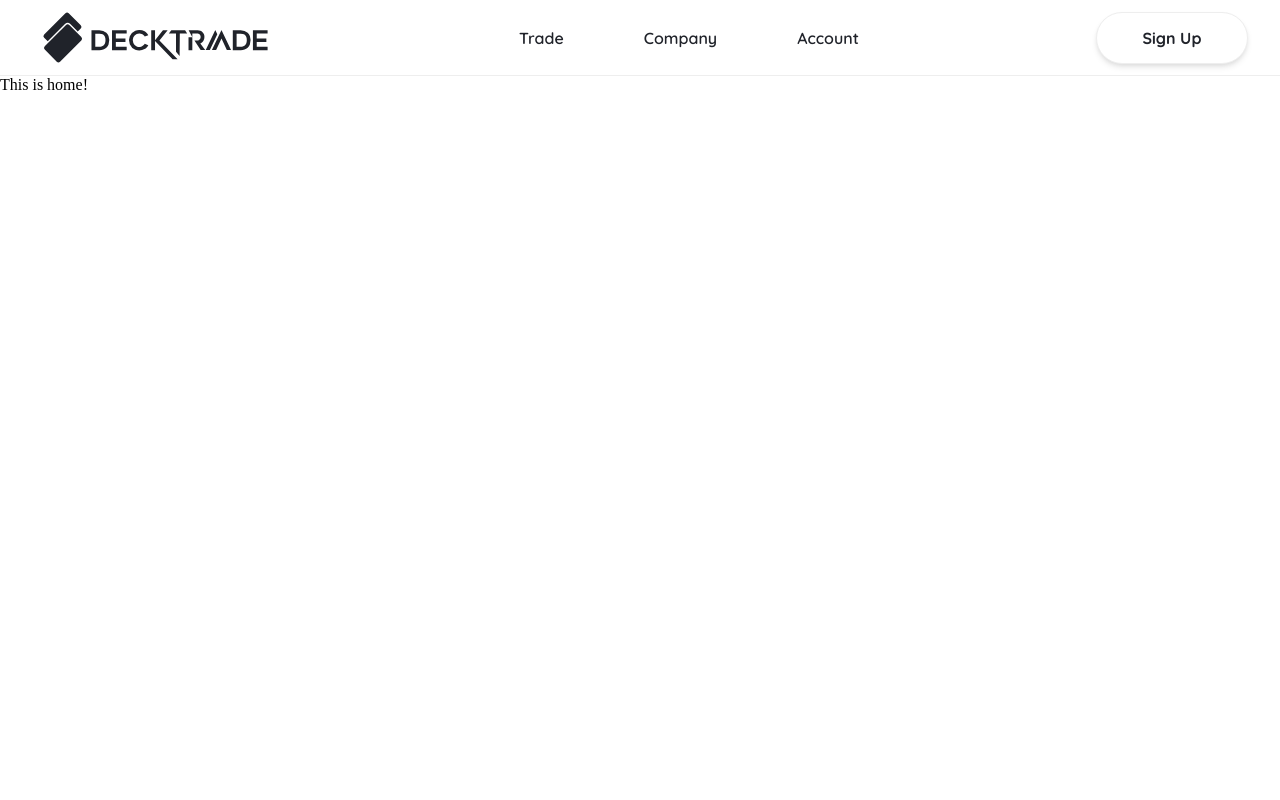
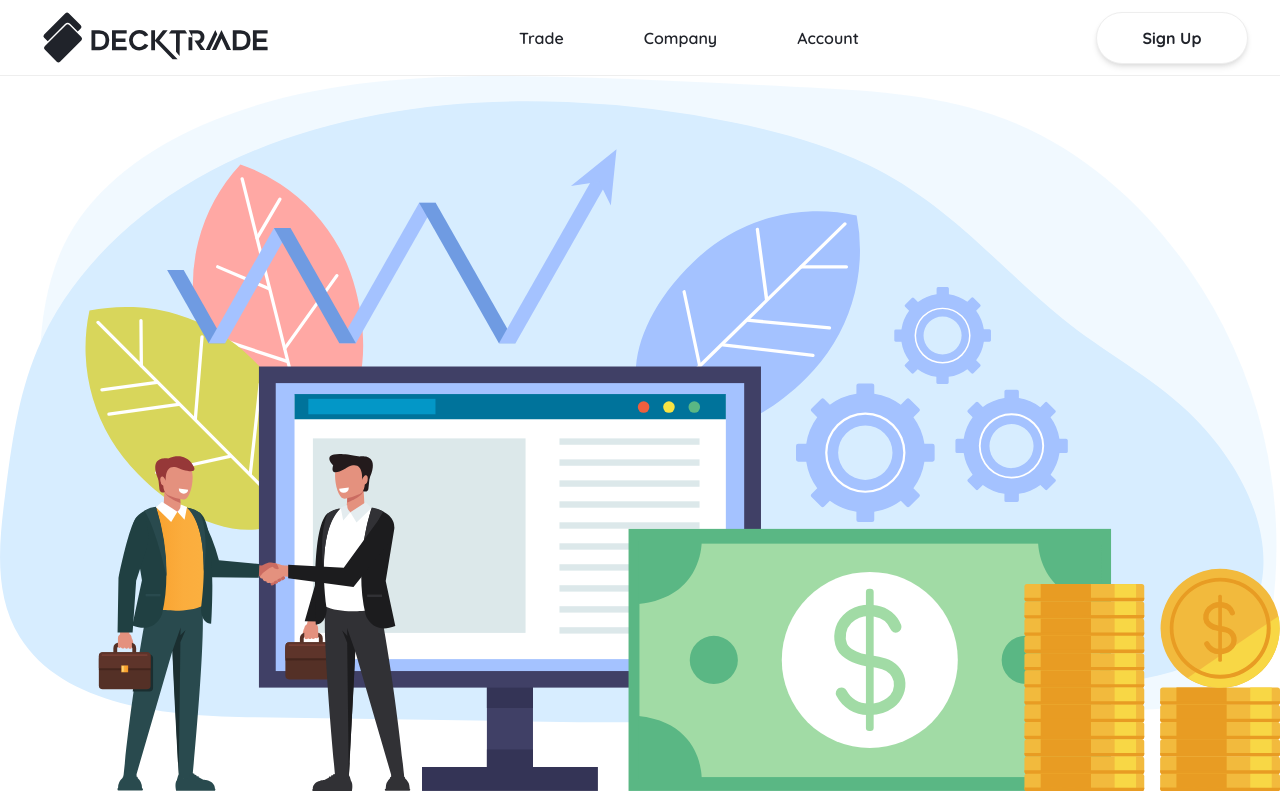
Before and after one commit to Miszion/deck-trade, a React (Create React App) app: page / in a window 1280 px wide. Built offline with nearby package versions, Linux system fonts and the light colour scheme.

Commit message:
added landing image svg

```diff
--- a/src/app.tsx
+++ b/src/app.tsx
@@ -2,6 +2,7 @@ import React from 'react'
 import './app.scss'
 import { BrowserRouter as Router, Switch, Route } from 'react-router-dom'
 import Header from './components/header/header'
+import LandingPage from './screens/landing/landing'
 
 const App = (props: any) => {
     return (
@@ -10,9 +11,7 @@ const App = (props: any) => {
                 <Header></Header>
                 <Switch>
                     <Route exact path='/'>
-                        <div className='home'>
-                            This is home!
-                        </div>
+                        <LandingPage></LandingPage>
                     </Route>
                     <Route exact path='/signup'>
                         <div className='home'>
--- a/src/react-app-env.d.ts
+++ b/src/react-app-env.d.ts
@@ -1 +1,2 @@
 /// <reference types="react-scripts" />
+declare module '*.svg';
--- a/src/screens/landing/landing.tsx
+++ b/src/screens/landing/landing.tsx
@@ -1,6 +1,9 @@
+import React from 'react'
+import { ReactComponent as LandingImage} from '../../assets/images/landing-image.svg'
+
 const Landing = (props: any) => {
     return (
-        <div></div>
+        <LandingImage></LandingImage>
     )
 }
 
```
Also changed, not shown: src/assets/images/landing-image.svg (added).
